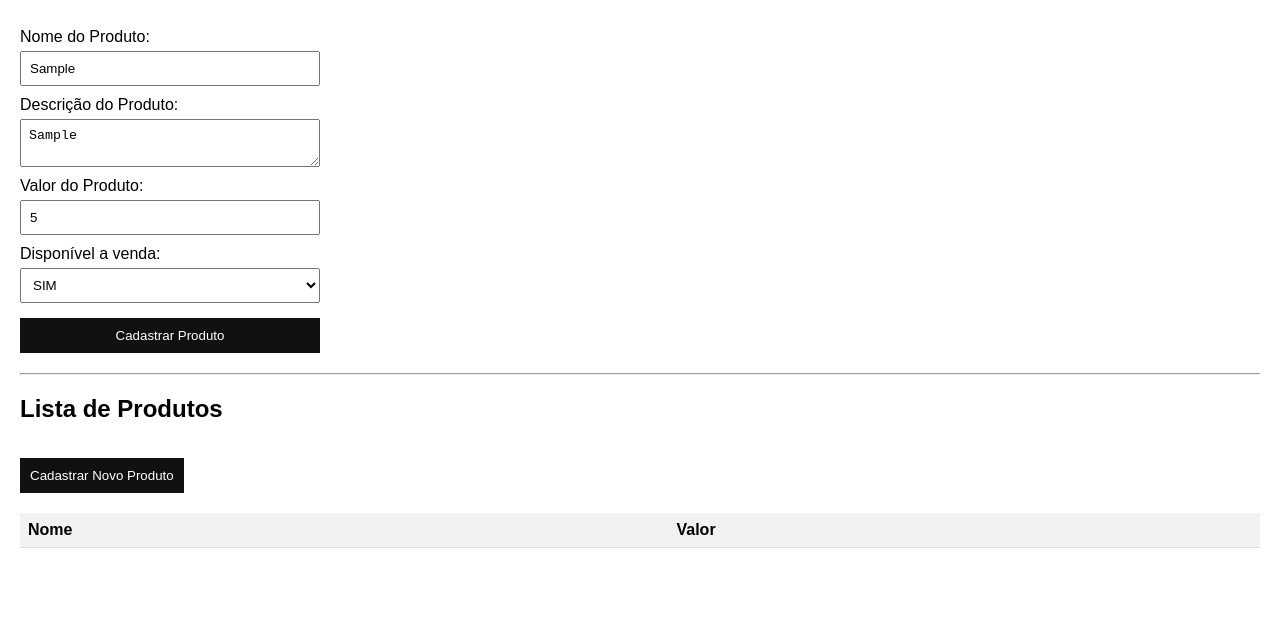
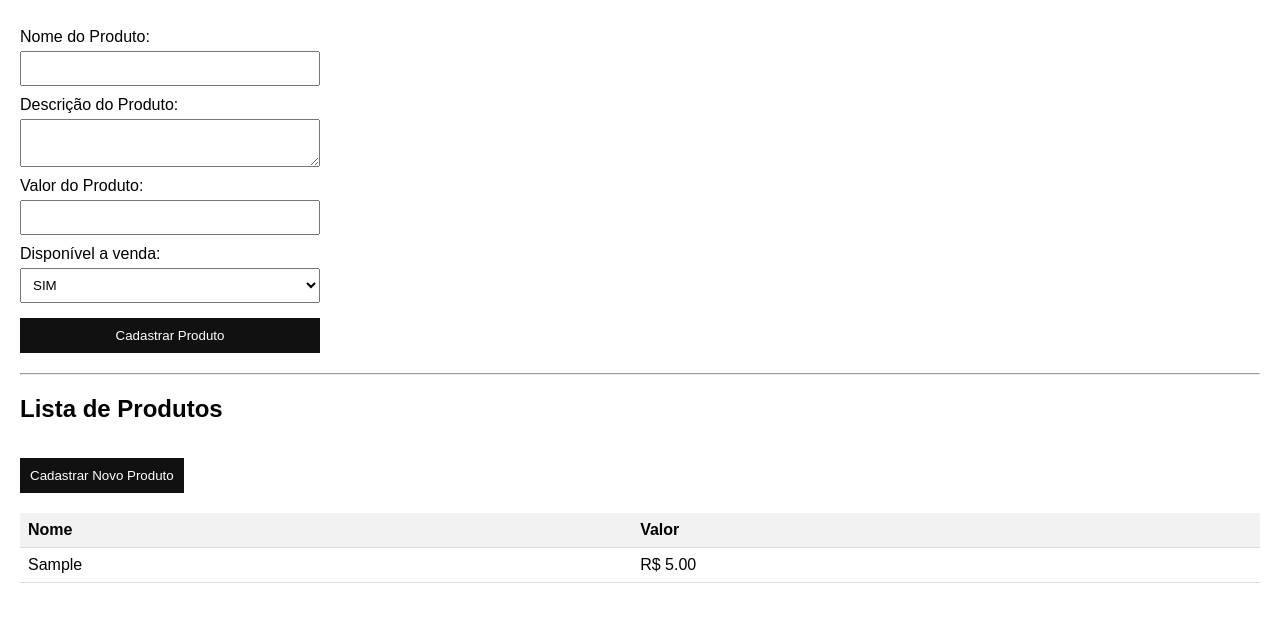
Before and after one commit to CelsoNogueira/Cadastro_ListaProdutos, a plain HTML site: page index.html in a window 1280 px wide. Both pictures are taken after typing "Sample", "Sample", "5" into the empty fields and a click on the button "Cadastrar Produto". Shown: the part 60-682 px from the top of the page. Drawn offline with Linux system fonts and the light colour scheme.

Commit message:
Correção de alguns bugs

```diff
--- a/index.html
+++ b/index.html
@@ -15,11 +15,11 @@
         <label for="descricaoProduto">Descrição do Produto:</label>
         <textarea id="descricaoProduto" name="descricaoProduto"></textarea>
 
-        <label for="preçoProduto">Valor do Produto:</label>
-        <input type="number" id="preçoProduto" name="preçoProduto" required>
+        <label for="precoProduto">Valor do Produto:</label>
+        <input type="number" id="precoProduto" name="precoProduto" required>
 
         <label for="produtoDisponivel">Disponível a venda:</label>
-        <select name="produtoDisponivel" id="produtoDisponivel"> <required>
+        <select name="produtoDisponivel" id="produtoDisponivel" required>
             <option value="sim">SIM</option>
             <option value="não">NÃO</option>
         </select>
@@ -40,6 +40,7 @@
                 <th>Valor</th>
             </tr>
         </thead>
+        <tbody></tbody>
     </table>
 
     <script src="scripts.js"></script>
--- a/scripts.js
+++ b/scripts.js
@@ -4,15 +4,15 @@ document.getElementById('productForm').addEventListener('submit', function(event
     event.preventDefault();
 
     const nomeProduto = document.getElementById('nomeProduto').value;
-    const descriçãoProduto = document.getElementById('descriçãoProduto').value;
-    const preçoProduto = document.getElementById('preçoProduto').value;
+    const descricaoProduto = document.getElementById('descricaoProduto').value;
+    const precoProduto = parseFloat(document.getElementById('precoProduto').value);
     const produtoDisponivel = document.getElementById('produtoDisponivel').value;
 
     const novoProduto = {
         nome: nomeProduto,
-        descrição: descriçãoProduto,
-        preço: preçoProduto,
-        disponibilidade: produtoDisponivel === 'SIM'
+        descricao: descricaoProduto,
+        preco: precoProduto,
+        disponibilidade: produtoDisponivel === 'sim'
     };
 
     listaProdutos.push(novoProduto);
@@ -22,26 +22,24 @@ document.getElementById('productForm').addEventListener('submit', function(event
     atualizarListaProdutos();
 });
 
-function atualizarListaProdutos(){
-    const sortedProdutos = [...listaProdutos].sort((a,b) => a.price - b.price);
+function atualizarListaProdutos() {
+    const sortedProdutos = [...listaProdutos].sort((a, b) => a.preco - b.preco);
 
     const tabelaListaProdutos = document.querySelector('#listaProdutos tbody');
     tabelaListaProdutos.innerHTML = '';
 
-    // Adiciona os produtos ordenados à tabela
-    produtosOrdenados.forEach(produto => {
+    sortedProdutos.forEach(produto => {
         const linha = document.createElement('tr');
         const celulaNome = document.createElement('td');
         celulaNome.textContent = produto.nome;
         const celulaPreco = document.createElement('td');
-        celulaPreco.textContent = `R$ ${produto.preço.toFixed(2)}`;
+        celulaPreco.textContent = `R$ ${produto.preco.toFixed(2)}`;
         linha.appendChild(celulaNome);
         linha.appendChild(celulaPreco);
         tabelaListaProdutos.appendChild(linha);
     });
 }
 
-// Função para exibir o formulário de cadastro
-document.getElementById('btnNovoProduto').addEventListener('click', function() {
-    document.getElementById('formularioProduto').style.display = 'block';
+document.getElementById('novoProduto').addEventListener('click', function() {
+    document.getElementById('productForm').scrollIntoView({ behavior: 'smooth' });
 });
```
Also changed, not shown: 1 other file.
